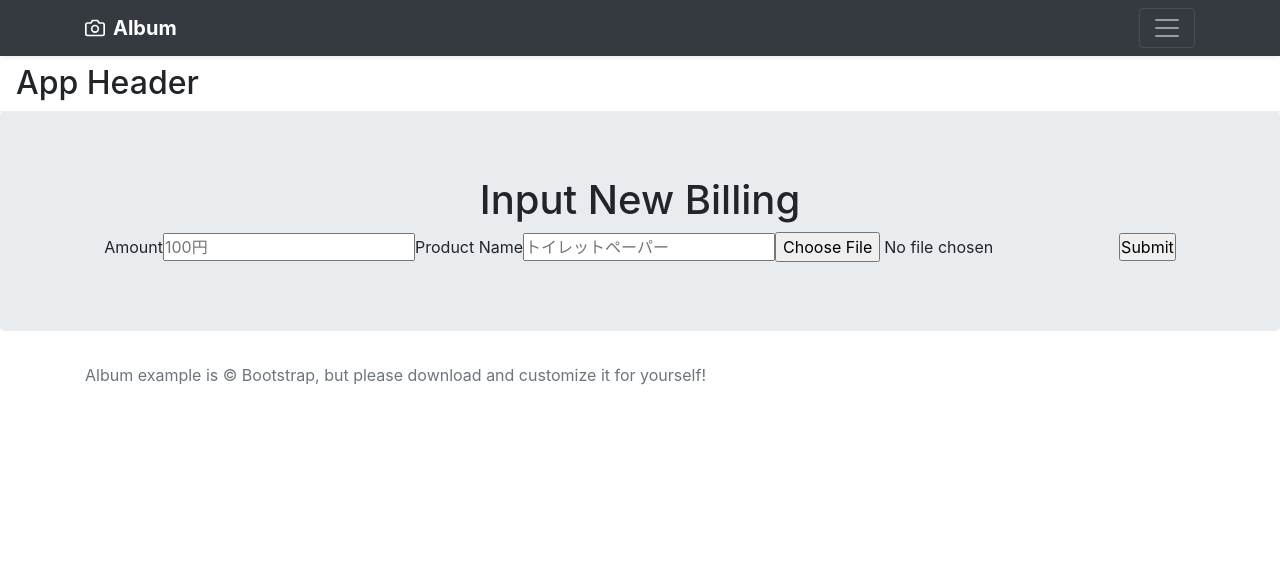
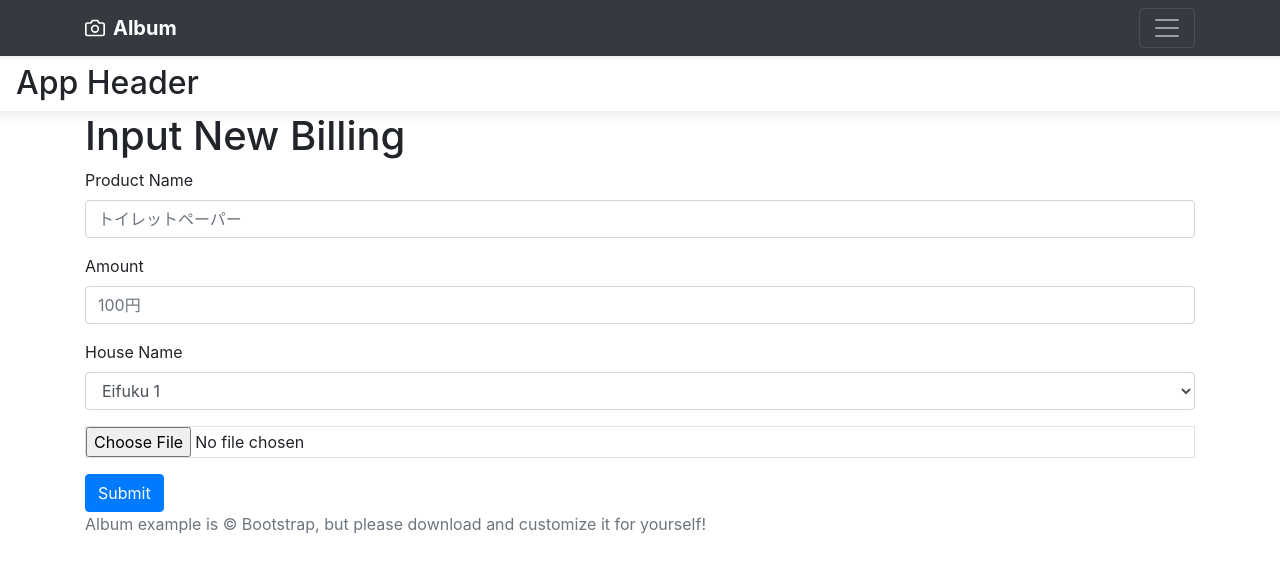
Before and after one commit to T-T-COU/TNT, a Vue app in the folder frontend/: page /billing in a window 1280 px wide. Shown: the top 572 px of the page. Built offline with nearby package versions, Linux system fonts and the light colour scheme.

Commit message:
decorate billing form

```diff
--- a/frontend/src/app/users/billing/billing.vue
+++ b/frontend/src/app/users/billing/billing.vue
@@ -1,18 +1,30 @@
 <template>
     <main role="main">
-    <section class="jumbotron text-center">
         <div class="container">
-        <h1>Input New Billing</h1>
-        <form action="" method="post">
-            <label for="amount">Amount</label>
-            <input class="amount" id="amount" type="text" placeholder="100円" />
-            <label for="name">Product Name</label>
-            <input class="name" id="name" type="text" placeholder="トイレットペーパー" />
-            <input type="file" name="resume" />
-            <input type="submit" value="Submit">
-        </form>
+            <h1>Input New Billing</h1>
+            <form action="/" method="post">
+                <div class="form-group">
+                    <label for="name">Product Name</label>
+                    <input class="form-control" id="name" type="text" placeholder="トイレットペーパー" />
+                </div>
+                <div class="form-group">
+                    <label for="amount">Amount</label>
+                    <input class="form-control" id="amount" type="text" placeholder="100円" />
+                </div>
+                <div class="form-group">
+                    <label for="house_name">House Name</label>
+                    <select class="form-control" name="" id="house_name">
+                        <option value="">Eifuku 1</option>
+                        <option value="">Eifuku 2</option>
+                        <option value="">Eifuku 3</option>
+                    </select>
+                </div>
+                <div class="form-group">
+                    <input type="file" class="form-control-file border" name="resume">
+                </div>
+                <button type="submit" class="btn btn-primary">Submit</button>
+            </form>
         </div>
-    </section>
     </main>
 </template>
 
```
